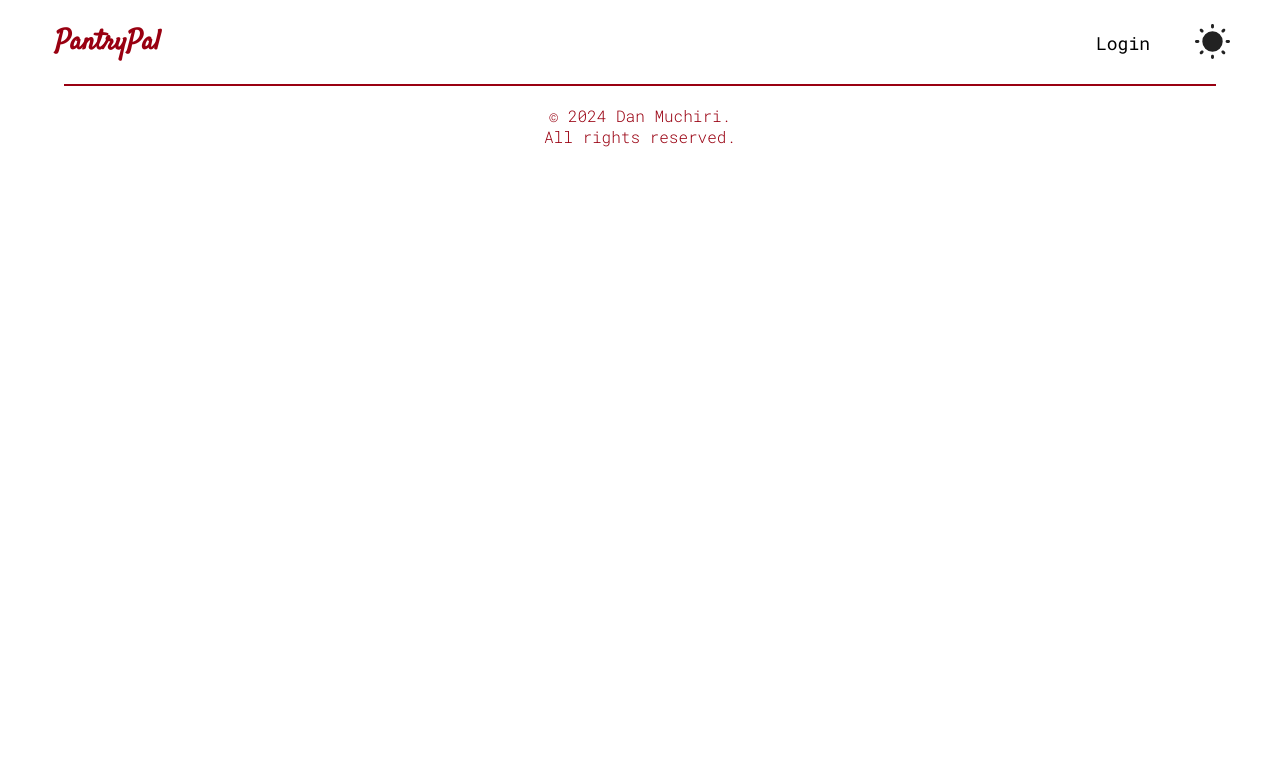
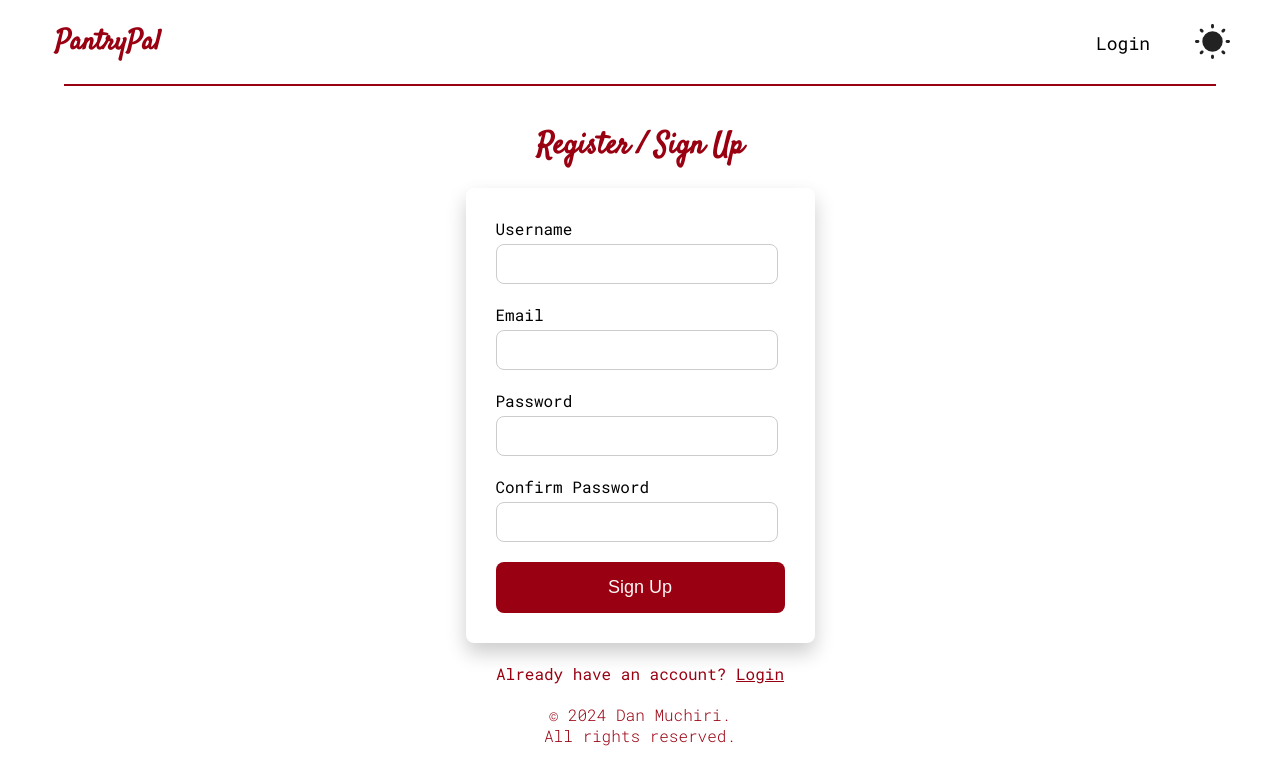
Before and after one commit to Dan-Muchiri/Pantry-Pal, a React (Vite) app: page /register in a window 1280 px wide. Shown: the top 784 px of the page. Built offline with nearby package versions, Linux system fonts and the light colour scheme.

Commit message:
Created register component

```diff
--- a/package.json
+++ b/package.json
@@ -10,9 +10,11 @@
     "preview": "vite preview"
   },
   "dependencies": {
+    "formik": "^2.4.6",
     "react": "^18.3.1",
     "react-dom": "^18.3.1",
-    "react-router-dom": "^6.25.1"
+    "react-router-dom": "^6.25.1",
+    "yup": "^1.4.0"
   },
   "devDependencies": {
     "@types/react": "^18.3.3",
--- a/src/App.css
+++ b/src/App.css
@@ -14,7 +14,7 @@
   --btn-text-color: #990011; /* Cherry Red */
   --project-card-bg: #fff; /* White */
   --text-color: #fff; /* White */
-  --form-text-color: #FCF6F5; /* Off-White */
+  --form-text-color:#fff; /* White */
   --footer-text-color: #bbb; /* Light gray */
 }
 
--- a/src/App.jsx
+++ b/src/App.jsx
@@ -8,6 +8,7 @@ import Profile from './components/Profile/Profile';
 import Login from './components/Login/Login';
 import Footer from './components/Footer/Footer';
 import './App.css';
+import Register from './components/Register/Register';
 
 function App() {
   return (
@@ -20,6 +21,7 @@ function App() {
           <Route path="/recipes" element={<Recipes />} />
           <Route path="/profile" element={<Profile />} />
           <Route path="/login" element={<Login />} />
+          <Route path="/register" element={<Register />} />
         </Routes>
       </main>
       <Footer/>
--- a/src/components/Header/HeaderStyles.module.css
+++ b/src/components/Header/HeaderStyles.module.css
@@ -125,7 +125,7 @@
 
   @media (max-width: 480px) {
     .logo {
-      font-size: 20px;
+      font-size: 22px;
     }
 
     .nav ul li a {
--- a/src/components/Register/Register.jsx
+++ b/src/components/Register/Register.jsx
@@ -1,9 +1,98 @@
-import React from 'react'
+import React from 'react';
+import { Formik, Form, Field, ErrorMessage } from 'formik';
+import * as Yup from 'yup';
+import { Link, useNavigate } from 'react-router-dom';
+import styles from "./RegisterStyles.module.css"
+
 
 function Register() {
+  const navigate = useNavigate();
+
+  const initialValues = {
+    username: '',
+    email: '',
+    password: '',
+    confirmPassword: '',
+  };
+
+  const validationSchema = Yup.object().shape({
+    username: Yup.string().required('Username is required'),
+    email: Yup.string().email('Invalid email').required('Email is required'),
+    password: Yup.string()
+      .required('Password is required')
+      .min(6, 'Password must be at least 6 characters')
+      .matches(
+        /^(?=.*[a-z])(?=.*[A-Z])(?=.*\d)(?=.*[!@#$%^&*()])[A-Za-z\d!@#$%^&*()]{6,}$/,
+        'Password must contain at least one uppercase letter, one lowercase letter, one digit, and one special character'
+      ),
+    confirmPassword: Yup.string().oneOf([Yup.ref('password'), null], 'Passwords must match').required('Confirm Password is required'),
+  });
+
+
+  const handleSubmit = async (values, { setSubmitting }) => {
+    try {
+      const response = await fetch('https://pantry-pal-backend-l9st.onrender.com/users', {
+        method: 'POST',
+        headers: {
+          'Content-Type': 'application/json',
+        },
+        body: JSON.stringify(values),
+      });
+
+      if (response.ok) {
+        // Redirect to login page after successful signup
+        alert('Signed up successfully');
+        navigate('/login');
+      } else {
+        const data = await response.json();
+        console.error(data.error); // Log the error message
+        alert('Failed to sign up. Please check your input and try again.');
+      }
+    } catch (error) {
+      console.error('Error occurred:', error);
+      alert('An unexpected error occurred. Please try again later.');
+    }
+
+    setSubmitting(false); // Reset submitting state
+  };
+
   return (
-    <div>Register</div>
-  )
+    <div className={styles.container}>
+      <h2 className={styles.title}>Register / Sign Up</h2>
+      <Formik initialValues={initialValues} validationSchema={validationSchema} onSubmit={handleSubmit}>
+        {({ isSubmitting }) => (
+          <Form className={styles.form}>
+            <div className={styles.formField}>
+              <label htmlFor="username">Username</label>
+              <Field type="text" name="username" className={styles.formInput} />
+              <ErrorMessage name="username" component="div" className={styles.errorMessage} />
+            </div>
+            <div className={styles.formField}>
+              <label htmlFor="email">Email</label>
+              <Field type="email" name="email" className={styles.formInput} />
+              <ErrorMessage name="email" component="div" className={styles.errorMessage} />
+            </div>
+            <div className={styles.formField}>
+              <label htmlFor="password">Password</label>
+              <Field type="password" name="password" className={styles.formInput} />
+              <ErrorMessage name="password" component="div" className={styles.errorMessage} />
+            </div>
+            <div className={styles.formField}>
+              <label htmlFor="confirmPassword">Confirm Password</label>
+              <Field type="password" name="confirmPassword" className={styles.formInput} />
+              <ErrorMessage name="confirmPassword" component="div" className={styles.errorMessage} />
+            </div>
+            <button type="submit" disabled={isSubmitting} className={styles.formButton}>
+              {isSubmitting ? 'Signing up...' : 'Sign Up'}
+            </button>
+          </Form>
+        )}
+      </Formik>
+      <div className={styles.loginLink}>
+        Already have an account? <Link to="/login">Login</Link>
+      </div>
+    </div>
+  );
 }
 
-export default Register
+export default Register;
--- a/src/components/Register/RegisterStyles.module.css
+++ b/src/components/Register/RegisterStyles.module.css
@@ -0,0 +1,119 @@
+:root {
+    --primary-color: #990011;
+    --secondary-color: #FCF6F5;
+    --form-background: #ffffff;
+    --input-border: #ccc;
+    --input-focus-border: #990011;
+    --error-color: #ff0000;
+    --border-radius: 8px;
+    --button-bg: #990011;
+    --button-text: #FCF6F5;
+    --button-hover-bg: #FCF6F5;
+    --button-hover-text: #990011;
+    --font-family: "Roboto Mono", monospace;
+  }
+
+  .container {
+    display: flex;
+    flex-direction: column;
+    align-items: center;
+    justify-content: center;
+    padding: 20px;
+    font-family: "Roboto Mono", monospace;
+  }
+
+  .title {
+    font-size: 30px;
+    color: var(--btn-color);
+    margin-bottom: 20px;
+    font-family: "Satisfy", cursive;
+  }
+
+  .form {
+    background: var(--background-color);
+    padding: 30px;
+    border-radius: var(--border-radius);
+    box-shadow: 0px 10px 20px rgba(0, 0, 0, 0.2);
+    width: 100%;
+    max-width: 400px;
+  }
+
+  .formField {
+    margin-bottom: 20px;
+  }
+
+  .formField label {
+    display: block;
+    font-size: 16px;
+    margin-bottom: 5px;
+    color: var(--text-color);
+  }
+
+  .formInput {
+    width: 90%;
+    padding: 10px;
+    border: #ccc 1px solid;
+    border-radius: 8px;
+    font-size: 16px;
+    color: var(--form-text-color);
+    background-color: var(--background-color);
+  }
+
+  .formInput:focus {
+    border-color: var(--text-color);
+    outline: none;
+  }
+
+  .errorMessage {
+    color: #ff0000;
+    font-size: 14px;
+    margin-top: 5px;
+  }
+
+  .formButton {
+    background-color: #990011;
+    color: #FCF6F5;
+    padding: 15px;
+    border: none;
+    border-radius: 8px;
+    font-size: 18px;
+    cursor: pointer;
+    transition: background-color 0.3s, color 0.3s;
+    width: 100%;
+  }
+
+  .formButton:disabled {
+    background-color: #cccccc;
+    cursor: not-allowed;
+  }
+
+  .formButton:hover:enabled {
+    background-color:  #FCF6F5;
+    color: #990011;
+  }
+
+  .loginLink {
+    margin-top: 20px;
+    font-size: 16px;
+    color: var(--btn-color);;
+  }
+
+  .loginLink a {
+    color: var(--btn-color);;
+    text-decoration: underline;
+  }
+
+  @media (max-width: 480px) {
+    .title {
+      font-size: 28px;
+    }
+
+    .form {
+      padding: 20px;
+    }
+
+    .formButton {
+      font-size: 16px;
+      padding: 12px;
+    }
+  }
```
Also changed, not shown: 1 other file (tests, documents, lock files or other folders).
